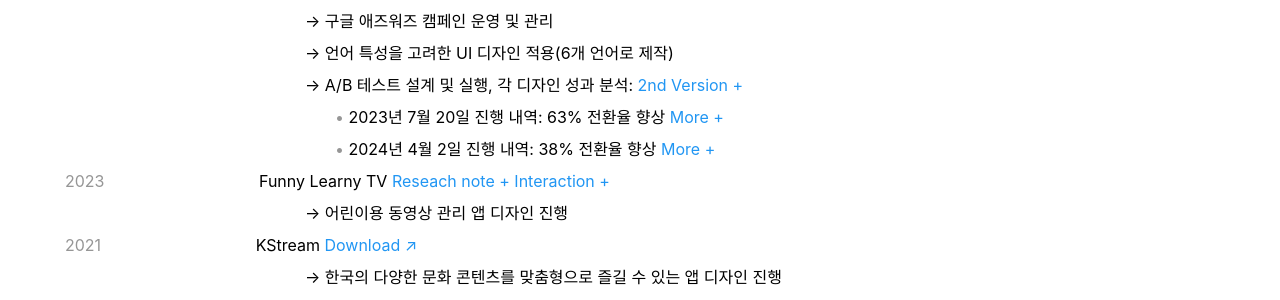
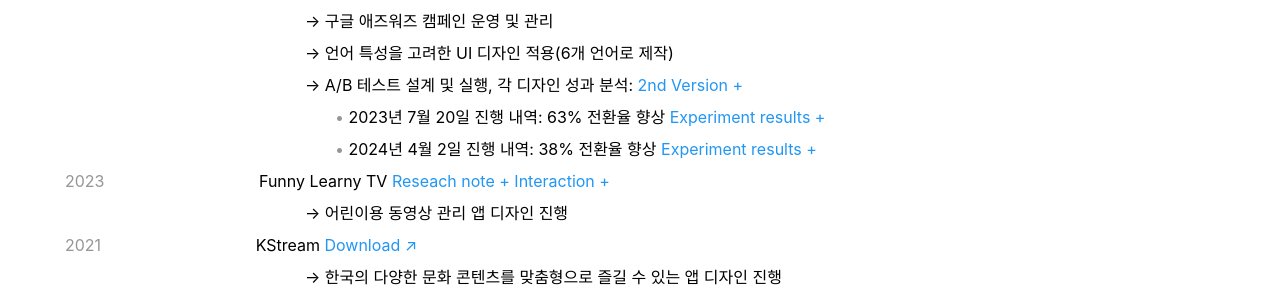
Before and after one commit to crazyjamy/crazyjamy.github.io, a Jekyll site: the page built from about.md, in a window 1280 px wide and 1400 px high, scrolled down 746 px. Shown: the part 153-453 px from the top of the window. Built offline with Jekyll 4.4.1, drawn with Linux system fonts in a browser that asks for light colours; some of the changed text lies outside the part shown.

Commit message:
Update about.md

```diff
--- a/about.md
+++ b/about.md
@@ -37,8 +37,8 @@
 <span style="margin-left: 240px;"> → 구글 애즈워즈 캠페인 운영 및 관리</span><br />
 <span style="margin-left: 240px;"> → 언어 특성을 고려한 UI 디자인 적용(6개 언어로 제작)</span><br />
 <span style="margin-left: 240px;"> → A/B 테스트 설계 및 실행, 각 디자인 성과 분석:</span> <a href="../kpopdictoc/" target=""> 2nd Version + </a><br />
-<span style="color: #969696; margin-left: 270px;"> • </span> <span> 2023년 7월 20일 진행 내역: 63% 전환율 향상 <a href="../ab-kpoplyricsgame-230724/" target="">More +</a></span><br />
-<span style="color: #969696; margin-left: 270px;"> • </span> <span> 2024년 4월 2일 진행 내역: 38% 전환율 향상 <a href="../ab-kpoplyricsgame-240402/" target="">More +</a></span><br />
+<span style="color: #969696; margin-left: 270px;"> • </span> <span> 2023년 7월 20일 진행 내역: 63% 전환율 향상 <a href="../ab-kpoplyricsgame-230724/" target="">Experiment results +</a></span><br />
+<span style="color: #969696; margin-left: 270px;"> • </span> <span> 2024년 4월 2일 진행 내역: 38% 전환율 향상 <a href="../ab-kpoplyricsgame-240402/" target="">Experiment results +</a></span><br />
 <span style="color: #969696;"> 2023 </span><span style="margin-left: 150px;"> Funny Learny TV <a href="../funnylearnytv-research/" target="">Reseach note +</a><a href="../funnylearnytv/" target=""> Interaction +</a></span><br />
 <span style="margin-left: 240px;"> → 어린이용 동영상 관리 앱 디자인 진행</span><br />
 <span style="color: #969696;"> 2021 </span><span style="margin-left: 150px;"> KStream <a href="https://play.google.com/store/apps/details?id=io.tm.k.stream" target="_blank">Download ↗</a></span><br />
@@ -74,8 +74,8 @@
 <span style="margin-left: 240px;"> → 동영상 컨텐츠 다운로더 앱 디자인 진행</span><br />
 <span style="margin-left: 240px;"> → 구글 애즈워즈 캠페인 운영 및 관리</span><br />
 <span style="margin-left: 240px;"> → A/B 테스트 설계 및 실행</span><br />
-<span style="color: #969696; margin-left: 270px;"> • </span><span>2022년 9월 21일 진행 내역: 18% 전환율 향상<a href="../ab-hdvd-220921/" target="">More +</a></span><br />
-<span style="color: #969696; margin-left: 270px;"> • </span><span>2021년 11월 5일 진행 내역: 48.3%% 전환율 향상<a href="../ab-hdvd-211105/" target="">More +</a></span><br />
+<span style="color: #969696; margin-left: 270px;"> • </span><span>2022년 9월 21일 진행 내역: 18% 전환율 향상<a href="../ab-hdvd-220921/" target="">Experiment results +</a></span><br />
+<span style="color: #969696; margin-left: 270px;"> • </span><span>2021년 11월 5일 진행 내역: 48.3%% 전환율 향상<a href="../ab-hdvd-211105/" target="">Experiment results +</a></span><br />
 <span style="color: #969696;"> 2016 </span><span style="margin-left: 150px;">Store Bom <a href="../storebom-mobile/" target="">More +</a></span><br />
 <span style="margin-left: 240px;"> → 반려동물 용품 웹/앱 디자인 진행</span><br />
 <span style="margin-left: 240px;"> → 택배 상자 패키지 디자인 진행</span><br />
```
